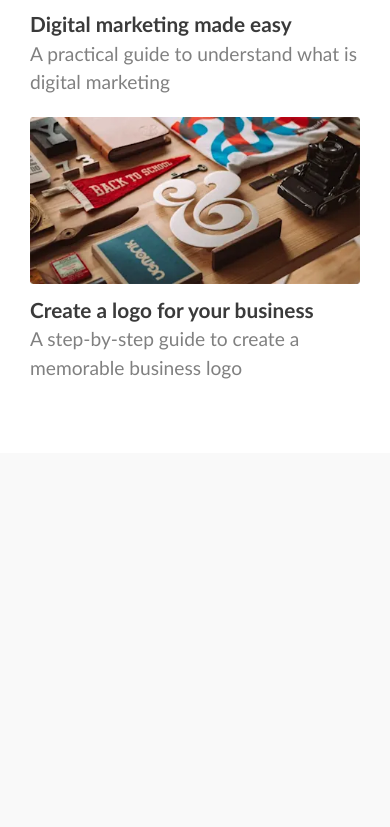
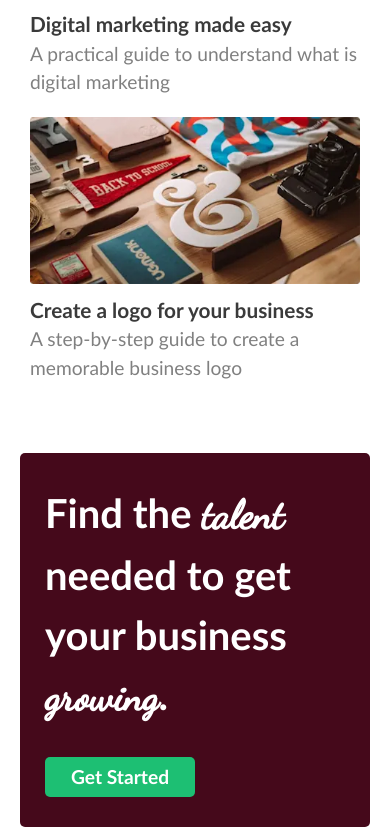
Before and after one commit to Ali503-7/Fiverr-landing-page, a React (Vite) app: page / in a window 390 px wide. Shown: the part 7222-8049 px from the top of the page. Before the commit the page ends 7675 px from the top, so only its background shows below. Built offline with nearby package versions, Linux system fonts and the light colour scheme.

Commit message:
finsh Section_10 fix some bugs

```diff
--- /dev/null
+++ b/src/components/Section_10/Section_10.jsx
@@ -0,0 +1,31 @@
+import React from "react";
+import "./Section_10.scss";
+function Section_10() {
+  return (
+    <section className="Section_10">
+      <div className="contaner">
+        <div className="BG">
+          <picture>
+            <source
+              media="(max-width: 1150px)"
+              srcset="../../../public/imgs/Section_10/Tablet/bg-signup-1160-x1.webp"
+            />
+            <img
+              src="../../../public/imgs/Section_10/descktop/bg-signup-1400-x1.webp"
+              alt=""
+            />
+          </picture>
+        </div>
+        <div className="signUp">
+          <h1>
+            Find the <span>talent </span>
+            needed to get your business <span>growing</span>.
+          </h1>
+          <button>Get Started</button>
+        </div>
+      </div>
+    </section>
+  );
+}
+
+export default Section_10;
--- /dev/null
+++ b/src/components/Section_10/Section_10.scss
@@ -0,0 +1,105 @@
+.Section_10 {
+  background-color: white;
+  display: flex;
+  flex-direction: row;
+  align-items: center;
+  justify-content: flex-start;
+  padding: 0px 20px;
+
+  .contaner {
+    position: relative;
+    width: 100%;
+    max-width: 1160px;
+    background-color: #45091b;
+    margin: auto;
+    display: felx;
+    align-items: center;
+    padding: 120px 96px;
+    border-radius: 5px;
+
+    .BG {
+      img {
+        position: absolute;
+        top: 0;
+        left: 0;
+        object-fit: cover;
+        width: 100%;
+        height: 100%;
+      }
+    }
+
+    .signUp {
+      position: sticky;
+      z-index: 5;
+      max-width: 600px;
+
+      h1 {
+        font-size: 3.5em;
+        color: white;
+        padding-bottom: 30px;
+        line-height: 1em;
+
+        span {
+          font-family: "Dancing Script",
+            cursive;
+        }
+      }
+
+      button {
+        outline: none;
+        border: none;
+        width: 150px;
+        height: 40px;
+        border-radius: 5px;
+        background-color: #1dbf73;
+        color: white;
+        font-weight: 700;
+        font-size: 1.2em;
+        cursor: pointer;
+      }
+    }
+  }
+}
+
+
+@media (max-width: 1150px) {
+  .Section_10 {
+    .contaner {
+      padding: 70px 40px !important;
+
+      .signUp {
+        h1 {
+          font-size: 3em;
+        }
+      }
+
+      .BG {
+        img {
+          right: 0px;
+          left: unset !important;
+          width: unset !important;
+        }
+      }
+    }
+  }
+}
+
+@media (max-width: 900px) {
+  .Section_10 {
+
+    .contaner {
+      padding: 30px 25px !important;
+    }
+    picture {
+      display: none !important;
+    }
+
+    .signUp {
+      h1 {
+        line-height: 1.5em !important;
+        font-size: 2.5em !important;
+      }
+    }
+  }
+
+}
--- a/src/components/Section_7/Section_7.scss
+++ b/src/components/Section_7/Section_7.scss
@@ -100,8 +100,10 @@
 }
 
 @media (min-width: 1160px) {
+  .Section_7 {
   .left {
-    padding-left: 76px !important;
+      padding-left: 76px !important;
+    }
   }
 }
 
--- a/src/components/Section_9/Section_9.jsx
+++ b/src/components/Section_9/Section_9.jsx
@@ -40,7 +40,7 @@ function Section_9() {
   }
 
   return (
-    <div className="Section_9">
+    <section className="Section_9">
       <div className="contaner">
         <div className="header">
           <h1>Fiverr guides</h1>
@@ -60,7 +60,7 @@ function Section_9() {
         </div>
         <div className="boxes">{Handelbox()}</div>
       </div>
-    </div>
+    </section>
   );
 }
 
--- a/src/pages/home/Home.jsx
+++ b/src/pages/home/Home.jsx
@@ -11,6 +11,7 @@ import Section_6 from "../../components/Section_6/Section_6";
 import Section_7 from "../../components/Section_7/Section_7";
 import Section_8 from "../../components/Section_8/Section_8";
 import Section_9 from "../../components/Section_9/Section_9";
+import Section_10 from "../../components/Section_10/Section_10";
 function Home() {
   const [sideBar, setSideBar] = useState(false);
   const [BgOpacty, setBgOpacty] = useState(false);
@@ -63,6 +64,7 @@ function Home() {
       <Section_7 />
       <Section_8 />
       <Section_9 />
+      <Section_10 />
       {sideBar ? (
         <div className="grayBg"  onClick={() => HandelGBG()}>
         </div>
```
Also changed, not shown: public/imgs/Section_10/Tablet/bg-signup-1160-x1.webp (added), public/imgs/Section_10/descktop/bg-signup-1400-x1.webp (added).
